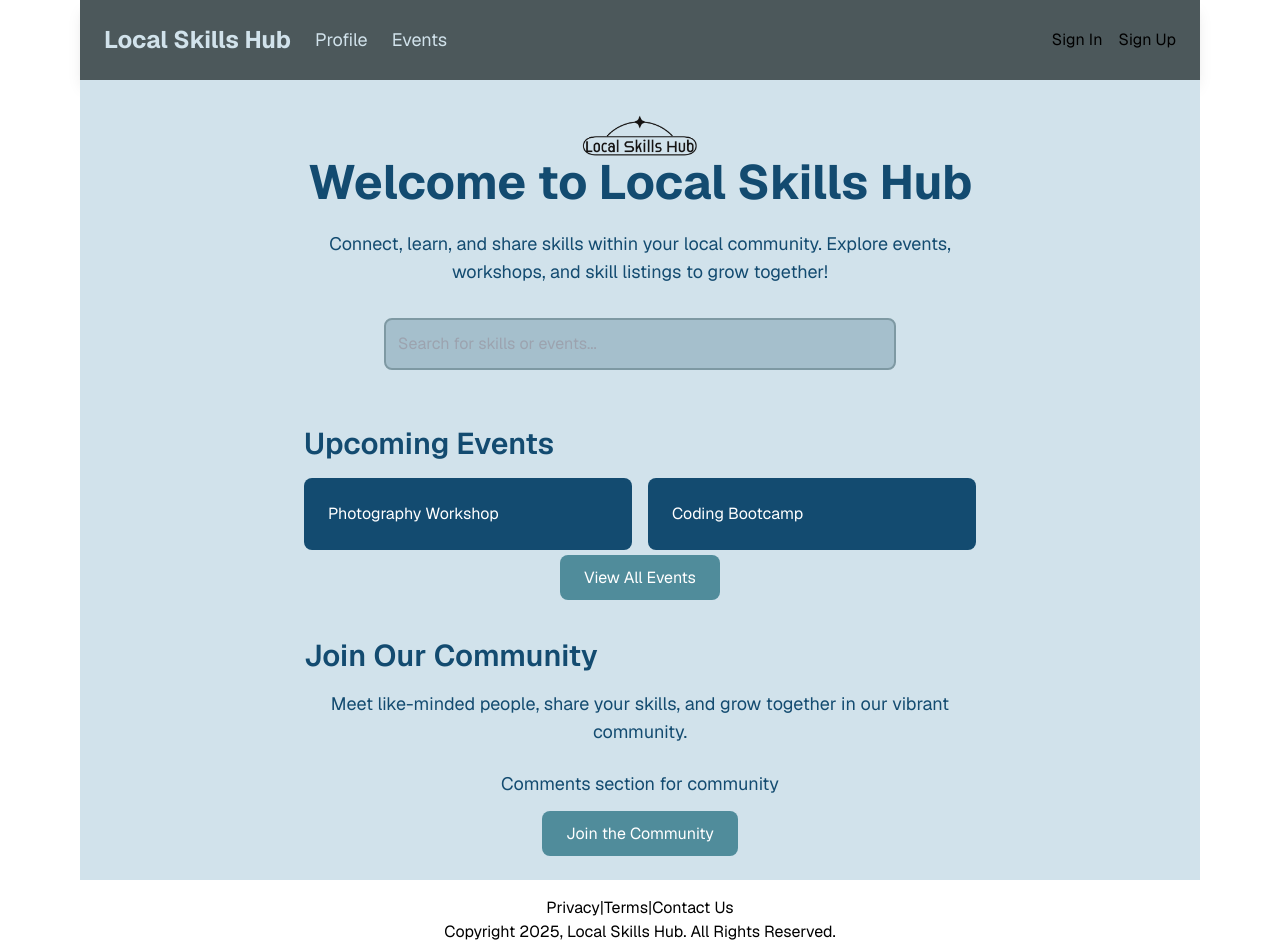
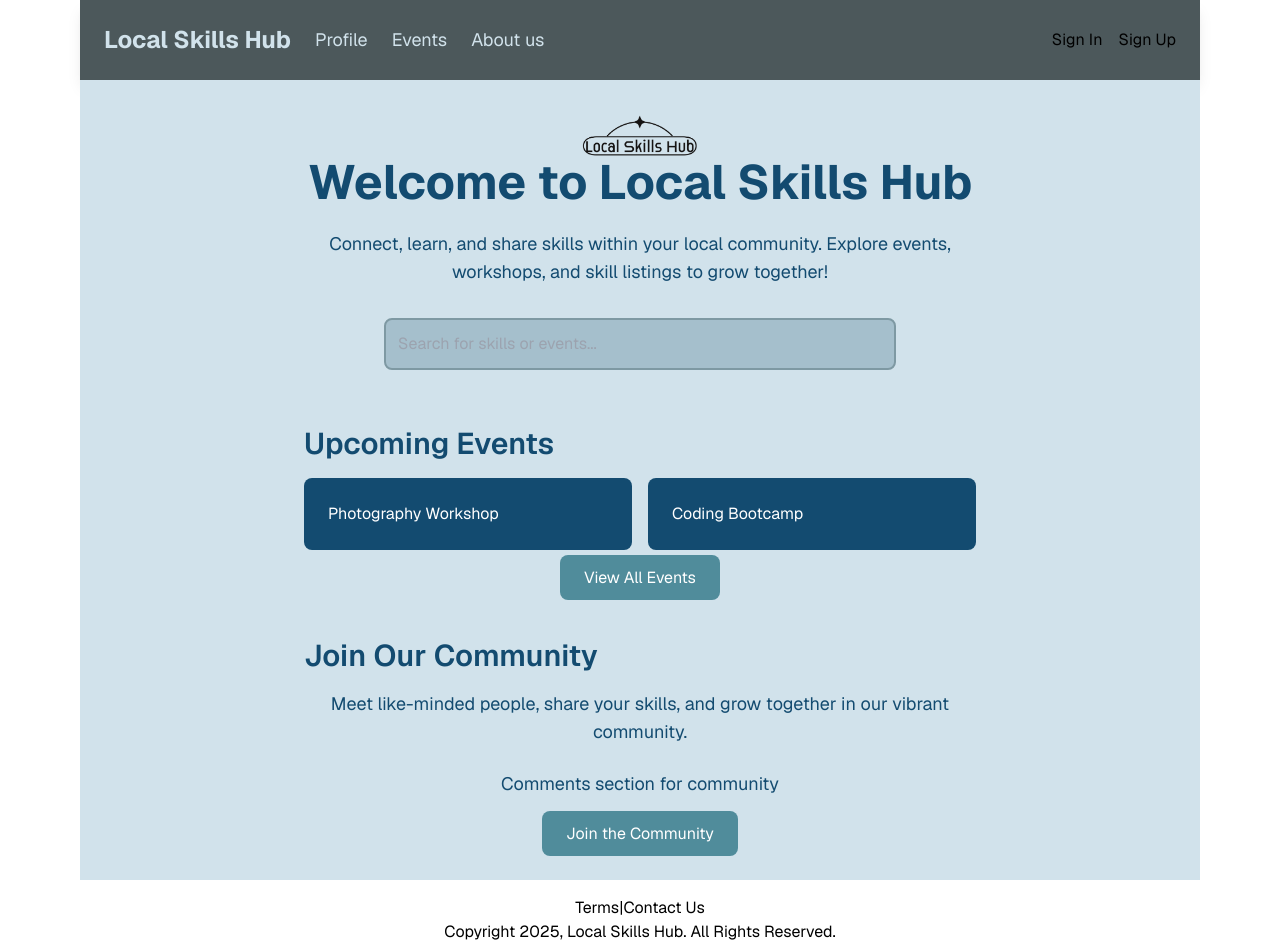
Before and after one commit to MohammedG91/week-12-assignment, a Next.js app: page / in a window 1280 px wide. Shown: the top 952 px of the page. Built offline with nearby package versions, Linux system fonts and the light colour scheme; no server answers.

Commit message:
updated header to add about us, and changed footer link to correct contact link

```diff
--- a/src/app/contact/page.js
+++ b/src/app/contact/page.js
@@ -1 +1,4 @@
 //contact us page
+export default function contact() {
+  return <h1>Test</h1>;
+}
--- a/src/components/Footer.jsx
+++ b/src/components/Footer.jsx
@@ -1,18 +1,18 @@
 import Link from "next/link";
 export default function Footer() {
-    return(
-<div id= "section footer">
-    <div className= "text-center py-4">
-    <Link href="/privacy" target="_blank" className="btn btn-link">Privacy</Link>
-    <span>|</span>
-    <Link href="/terms" target="_blank" className="btn btn-link">Terms</Link>
-    <span>|</span>
-    <Link href="/contact us" target="_blank" className="btn btn-link">Contact Us</Link>
+  return (
+    <div id="section footer">
+      <div className="text-center py-4">
+        <Link href="/terms" target="_blank" className="btn btn-link">
+          Terms
+        </Link>
+        <span>|</span>
+        <Link href="/contact" target="_blank" className="btn btn-link">
+          Contact Us
+        </Link>
 
-    <p> Copyright 2025, Local Skills Hub. All Rights Reserved.</p>
-
+        <p> Copyright 2025, Local Skills Hub. All Rights Reserved.</p>
+      </div>
     </div>
-
-</div>
-    )
+  );
 }
--- a/src/components/Header.jsx
+++ b/src/components/Header.jsx
@@ -21,6 +21,9 @@ export default function Header() {
           <h1 className="text-lg text-[#D1E2EB] hover:text-[#508c9b] transition duration-300">
             <Link href="/event">Events</Link>
           </h1>
+          <h1 className="text-lg text-[#D1E2EB] hover:text-[#508c9b] transition duration-300">
+            <Link href="/about">About us</Link>
+          </h1>
         </nav>
       </div>
 
```
